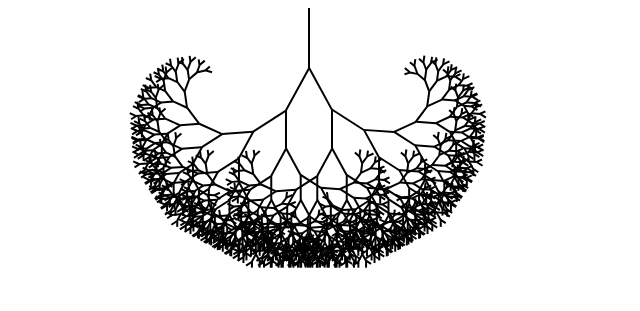
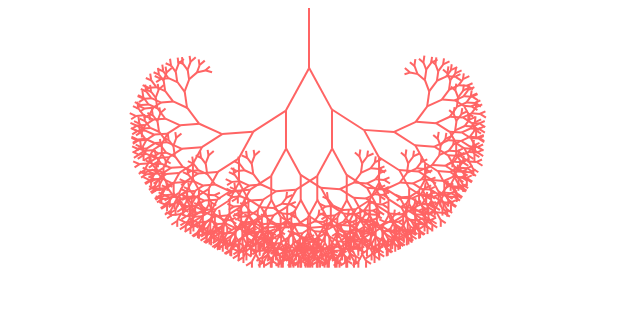
Before and after one commit to ERLMKea/tegne10, a website: page index.html in a window 1280 px wide. Shown: the whole page, without its empty margins (0-640 px from the left). Drawn offline with Linux system fonts and the light colour scheme.

Commit message:
start using colors

```diff
--- a/index.html
+++ b/index.html
@@ -9,6 +9,21 @@
 
 <script>
   const cx = document.querySelector("canvas").getContext("2d");
+
+  let colors = {
+    red: 200,
+    green: 0,
+    blue: 0
+  };
+
+  function getColor() {
+    console.log("colors=" + `rgb(${colors.red},${colors.green},${colors.blue})`);
+    colors.red = 255;
+    console.log("colors=" + `rgb(${colors.red},${colors.green},${colors.blue})`);
+    colors.blue = 255;
+    console.log("colors=" + `rgb(${colors.red},${colors.green},${colors.blue})`);
+  }
+
   function branch(length, angle, scale) {
     cx.fillRect(0,0,2,length);
     if (length<8) return;
@@ -21,8 +36,14 @@
     cx.restore();
   }
   cx.translate(300,0);
+  cx.fillStyle = "rgb(255,0,0)";
+  let red = 255;
+  let green = 100;
+  let blue = 100;
+  cx.fillStyle = `rgb(${red},${green},${blue})`;
   branch(60,0.5,0.8);
 
+  getColor();
 </script>
 </body>
 </html>
```
